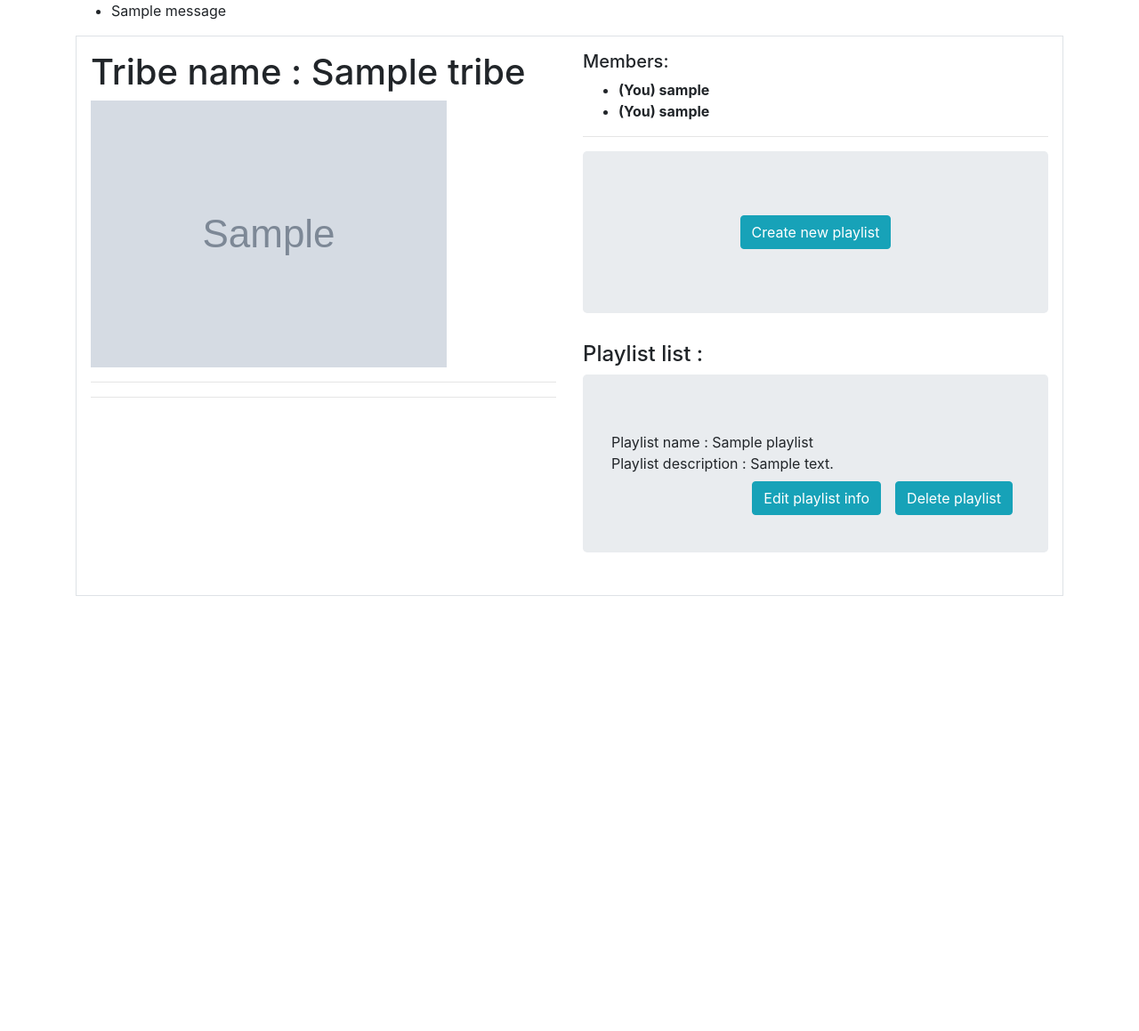
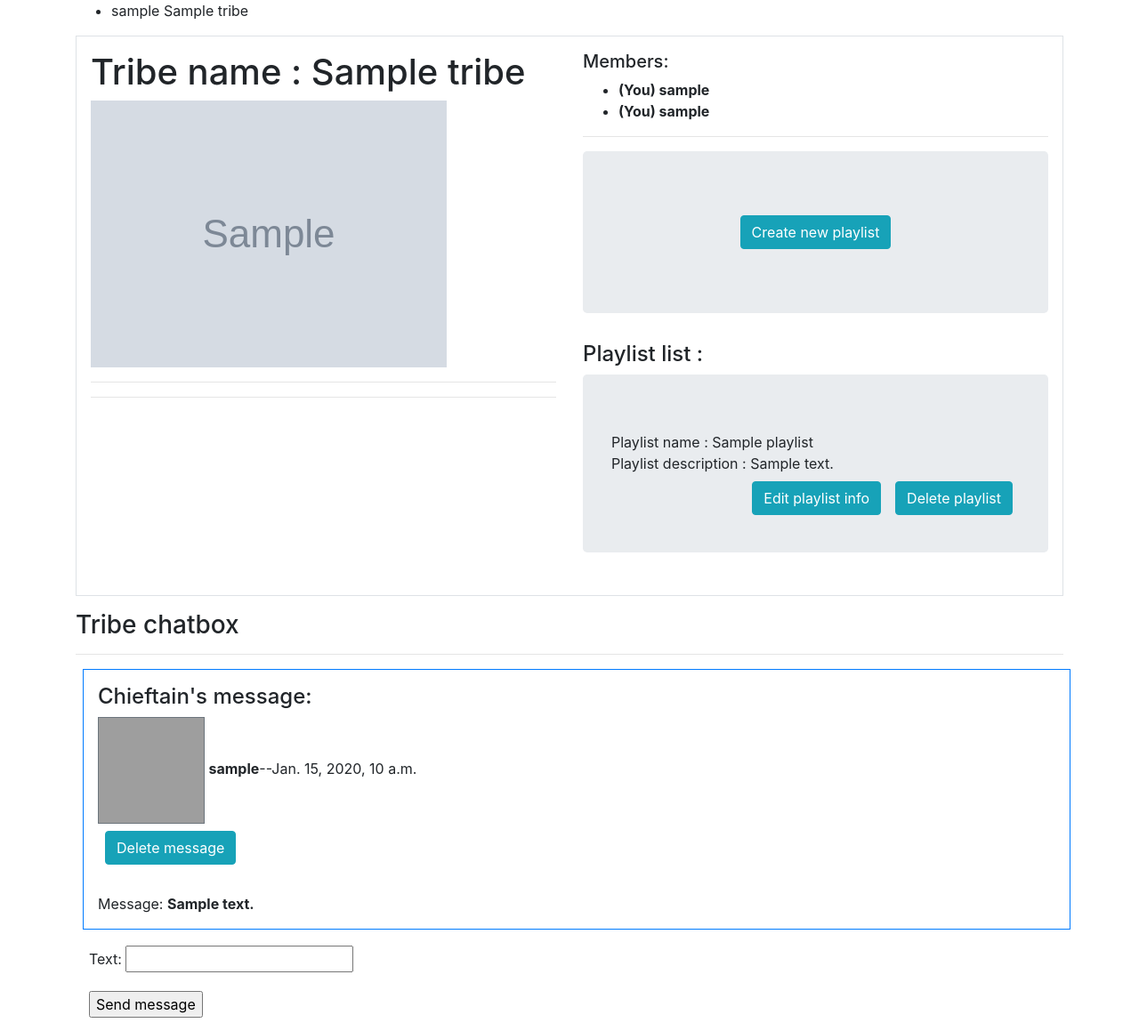
Before and after one commit to Susko35/music-tribes, a Django app: page /tribe_details/1 in a window 1280 px wide. Shown: the part 56-1215 px from the top of the page at 89% size. Before the commit the page ends 726 px from the top, so only its background shows below. Run offline with Django 3.2, Linux system fonts and the light colour scheme; a user stored in the database is signed in; tables that the repository leaves empty hold one stand-in row (values such as "Sample post"); grey boxes marked "Sample" are stand-in pictures; one stand-in notice (Sample message) is shown; some libraries are stand-ins or nearby versions; grey boxes are pictures that could not be loaded.

Commit message:
User story 6: Tribe chatbox, send , delete message

```diff
--- a/MusicTribes/urls.py
+++ b/MusicTribes/urls.py
@@ -21,7 +21,7 @@
 
 from Profile.views import login_view, register_view, logout_view, edit_user_view
 
-from Tribe.views import home_view, add_tribe_view, tribe_detail_view, join_tribe_view, kick_member_view, leave_tribe_view
+from Tribe.views import home_view, add_tribe_view, tribe_detail_view, join_tribe_view, kick_member_view, leave_tribe_view, send_message_view, delete_message_view
 
 from Playlist.views import create_playlist_view, playlist_edit_view, playlist_delete_view
 
@@ -39,6 +39,8 @@
     path('join_tribe/<int:id>', join_tribe_view, name='join_tribe'),
     path('kick_member/<int:tribe_id><int:id>', kick_member_view, name='kick_member'),
     path('leave_tribe/<int:id>', leave_tribe_view, name='leave_tribe'),
+    path('send_message/<int:id>', send_message_view, name='send_message'),
+    path('delete_message/<int:id>,<int:tribe_id>', delete_message_view, name='delete_message'),
 
     path('create_playlist/<int:id>', create_playlist_view, name='create_playlist'),
     path('edit_playlist/<int:id>', playlist_edit_view, name='edit_playlist'),
--- a/Templates/MusicTribes/Tribe/tribe_details.html
+++ b/Templates/MusicTribes/Tribe/tribe_details.html
@@ -87,7 +87,58 @@
             <h4>No playlists created in this tribe yet.</h4>
         {% endif %}
     </div>
-<div>
+</div>
+
 
 </div>
+
+<div>
+    <h3>Tribe chatbox</h3> <hr>
+
+    {% for mess in messages %}
+        {% if mess.user == Tribe.chieftain %}
+        <div class="container border border-primary p-3 m-2">
+            <h4>Chieftain's  message:</h4>
+            <img class="border border-secondary" src="https://s3.amazonaws.com/s3.timetoast.com/public/uploads/photo/8589556/image/879626ad0135f46eda3093a1168af6e8" style="width: 120px; height: 120px;">
+            <b>{{mess.user.username}}</b>--{{mess.time_sent}}
+            {% if request.user == Tribe.chieftain or request.user == mess.user or request.user.is_staff %}
+                <form action="{% url 'delete_message' mess.id Tribe.id %}" method="POST">
+                    {% csrf_token %}
+                    <button type="submit" class="btn btn-info m-2">Delete message</button>
+                </form>
+
+            {% endif %}
+
+            <br>Message: <b>{{mess.text}}</b>
+        </div>
+        {% else %}
+        <div class="container">
+
+            {% if mess.user.profile.profile_picture %}
+                <img src="{{mess.user.profile.profile_picture.url}}" style="width: 50px; height: 50px;">
+            {% else %}
+                <img src="https://eecs.ceas.uc.edu/DDEL/images/default_display_picture.png/@@download/image/default_display_picture.png" style="width: 50px; height: 50px;">
+            {% endif %}
+            <b>{{mess.user.username}}</b> {{mess.time_sent}}
+            {% if request.user == Tribe.chieftain or request.user == mess.user or request.user.is_staff%}
+                <form action="{% url 'delete_message' mess.id Tribe.id %}" method="POST">
+                    {% csrf_token %}
+                    <button type="submit"  class="btn btn-info m-2">Delete message</button>
+                </form>
+            {% endif %}
+            <br>Message: <b>{{mess.text}}</b>
+        </div>
+        {% endif %}
+    {% endfor %}
+    <div class="container" style="padding:10px;margin:5px;">
+        <form action="{% url 'send_message' Tribe.id %}" method="POST" >
+            {% csrf_token %}
+            {{message_form.as_p}}
+
+            <input type="submit" value="Send message">
+        </form>
+    </div>
+
+</div>
+
 {% endblock %}
--- a/Tribe/forms.py
+++ b/Tribe/forms.py
@@ -1,7 +1,12 @@
 from django.forms import ModelForm
-from .models import tribe
+from .models import tribe, message
 
 class CreateTribeForm(ModelForm):
     class Meta:
         model=tribe
         fields = ['name', 'genre', 'image']
+
+class CreateMessageForm(ModelForm):
+    class Meta:
+        model = message
+        fields=['text',]
--- a/Tribe/models.py
+++ b/Tribe/models.py
@@ -27,3 +27,12 @@
         constraints=[
             models.UniqueConstraint(name='membership', fields = ['user','tribe'])
         ]
+
+class message(models.Model):
+    text=models.CharField(max_length=300)
+    user=models.ForeignKey(settings.AUTH_USER_MODEL,on_delete=models.CASCADE,blank=True,)
+    tribe=models.ForeignKey(tribe,on_delete=models.CASCADE,blank=True,)
+    time_sent=models.DateTimeField(default=timezone.now )
+    def __str__(self):
+        template = '{0.user.username} {0.tribe.name}'
+        return template.format(self)
--- a/Tribe/views.py
+++ b/Tribe/views.py
@@ -1,9 +1,9 @@
 from Playlist.models import playlist
 from django.shortcuts import render, get_object_or_404
 from django.http import HttpResponseRedirect
-from .forms import CreateTribeForm
+from .forms import CreateTribeForm, CreateMessageForm
 from django.urls import reverse
-from .models import members, tribe
+from .models import members, message, tribe
 from django.contrib.auth.models import User
 from django.conf import settings
 from django.contrib import messages
@@ -67,11 +67,15 @@
     for i in users_qset:
         users.append(i.user)
 
+    messages_sent=message.objects.filter(tribe=Tribe)
+    message_form=CreateMessageForm()
 
     context ={
         'Users':users,
         'Tribe':Tribe,
         'playlists':playlists,
+        'messages':messages_sent,
+        'message_form':message_form,
     }
     return render (request, 'Tribe/tribe_details.html', context)
 
@@ -119,3 +123,43 @@
     else:
         messages.error(request, ("Leaving tribe is possible only by clicking leave tribe button."))
         return render(request, "home.html", {})
+
+
+@login_required(login_url="/login")
+def send_message_view(request, id):
+    Tribe=get_object_or_404(tribe, pk=id)
+    users_qset=members.objects.filter(tribe=Tribe)
+    users=[]
+    for i in users_qset:
+        users.append(i.user)
+
+    users.append(Tribe.chieftain)
+
+    if request.user in users:
+        if request.method== 'POST':
+            message_form=CreateMessageForm(request.POST)
+
+            if message_form.is_valid():
+                NewMessage=message_form.save(commit=False)
+                NewMessage.tribe = Tribe
+                NewMessage.user=request.user
+                NewMessage=message_form.save()
+            else:
+                messages.success(request, ("You can't send empty messages. "))
+        return HttpResponseRedirect(reverse('tribe_details', args=[id,]))
+    else:
+        messages.info(request, ('Only tribe members can send messages!'))
+        return HttpResponseRedirect(reverse('tribe_details', args=[id,]))
+
+
+@login_required(login_url="/login")
+def delete_message_view(request, id, tribe_id):
+    if request.method== 'POST':
+        Tribe=get_object_or_404(tribe, pk=tribe_id)
+        Mess=get_object_or_404(message, pk=id)
+
+        if request.user == Tribe.chieftain or request.user == Mess.user or request.user.is_staff:
+            Mess.delete()
+            return HttpResponseRedirect(reverse('tribe_details', args=[tribe_id,]))
+    else:
+        return HttpResponseRedirect(reverse('tribe_details', args=[tribe_id,]))
```
Also changed, not shown: Playlist/migrations/0002_auto_20210722_0148.py (added), Profile/migrations/0002_auto_20210722_0148.py (added), Tribe/migrations/0003_auto_20210722_0148.py (added).
